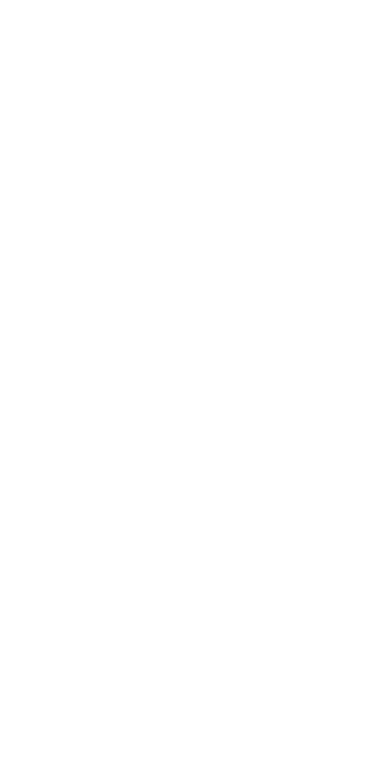
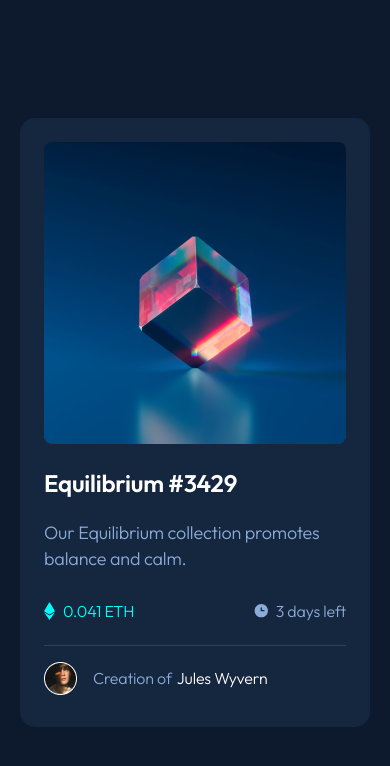
Before and after one commit to GustavoGigacz/frontend-challenge3, a Next.js app: page / in a window 390 px wide. Shown: the top 766 px of the page. Built offline with nearby package versions, Linux system fonts and the light colour scheme.

Commit message:
finish and add media query

```diff
--- a/pages/index.tsx
+++ b/pages/index.tsx
@@ -1,7 +1,178 @@
 import { Inter } from "next/font/google";
+import styled from "styled-components";
+import EthMage from "@/public/EthMage.png";
+import Image from "next/image";
+import ETHIcon from "@/public/ETHIcon";
+import ClockIcon from "@/public/ClockIcon";
+import Authorz from "@/public/Author.png";
+import EyeIcon from "@/public/EyeIcon";
 
 const inter = Inter({ subsets: ["latin"] });
 
 export default function Home() {
-  return <></>;
+  return (
+    <>
+      <Section>
+        <Retangle>
+          <ImageContainer>
+            <Image src={EthMage} alt={"Etherium Image"} />
+            <EyeIcon />
+          </ImageContainer>
+          <Container>
+            <Title>Equilibrium #3429</Title>
+            <SubTitle>
+              Our Equilibrium collection promotes balance and calm.
+            </SubTitle>
+            <InfoContainer>
+              <p>
+                <ETHIcon /> 0.041 ETH
+              </p>
+              <a>
+                <ClockIcon /> 3 days left
+              </a>
+            </InfoContainer>
+            <Hr />
+            <Author>
+              <Image src={Authorz} alt={"Author Image"} />
+              <span>Creation of</span> <div>Jules Wyvern</div>
+            </Author>
+          </Container>
+        </Retangle>
+      </Section>
+    </>
+  );
 }
+
+const Section = styled.section`
+  width: 100%;
+  min-height: 100%;
+  background-color: var(--very-dark-blue);
+
+  display: grid;
+  place-items: center;
+`;
+
+const Retangle = styled.div`
+  width: 350px;
+  border-radius: 15px;
+  padding: 24px;
+  padding-bottom: 32px;
+
+  background-color: var(--dark-blue);
+
+  @media (max-width: 375px) {
+    width: 327px;
+  }
+`;
+
+const ImageContainer = styled.div`
+  display: grid;
+  place-items: center;
+  border-radius: 10px;
+  background-color: cyan;
+
+  img {
+    display: block;
+    grid-row: 1 / 2;
+    grid-column: 1 / 2;
+
+    @media (max-width: 375px) {
+      width: 278px;
+      height: 278px;
+    }
+  }
+
+  svg {
+    display: block;
+    grid-row: 1 / 2;
+    grid-column: 1 / 2;
+    opacity: 1;
+
+    visibility: hidden;
+  }
+
+  :hover svg {
+    visibility: visible;
+  }
+
+  img:hover {
+    opacity: 0.5;
+    color: cyan;
+  }
+`;
+
+const Container = styled.div`
+  font-family: "Outfit", sans-serif;
+`;
+const Title = styled.h1`
+  color: var(--white);
+  font-weight: 600;
+  font-size: 24px;
+  padding: 24px 0 22px 0;
+
+  :hover {
+    color: var(--cyan);
+    transition: 200ms;
+  }
+
+  @media (max-width: 375px) {
+    font-size: 22px;
+  }
+`;
+const SubTitle = styled.h2`
+  color: var(--soft-blue);
+  font-weight: 300;
+  font-size: 18px;
+  line-height: 26px;
+  padding-bottom: 29px;
+`;
+
+const InfoContainer = styled.div`
+  display: grid;
+  grid-template-columns: 1fr 1fr;
+
+  svg {
+    margin-right: 8px;
+  }
+
+  p {
+    display: flex;
+    place-items: center;
+    color: var(--cyan);
+  }
+
+  a {
+    display: flex;
+    align-items: center;
+    justify-self: end;
+    color: var(--soft-blue);
+  }
+`;
+
+const Hr = styled.hr`
+  height: 1px;
+  border: none;
+  background-color: var(--blue);
+  margin: 24px 0 16px 0;
+`;
+
+const Author = styled.div`
+  display: flex;
+  align-items: center;
+  font-weight: 400;
+
+  span {
+    color: var(--soft-blue);
+    padding-left: 16px;
+  }
+
+  div {
+    color: var(--white);
+    padding-left: 5px;
+
+    :hover {
+      color: var(--cyan);
+      transition: 200ms;
+    }
+  }
+`;
```
